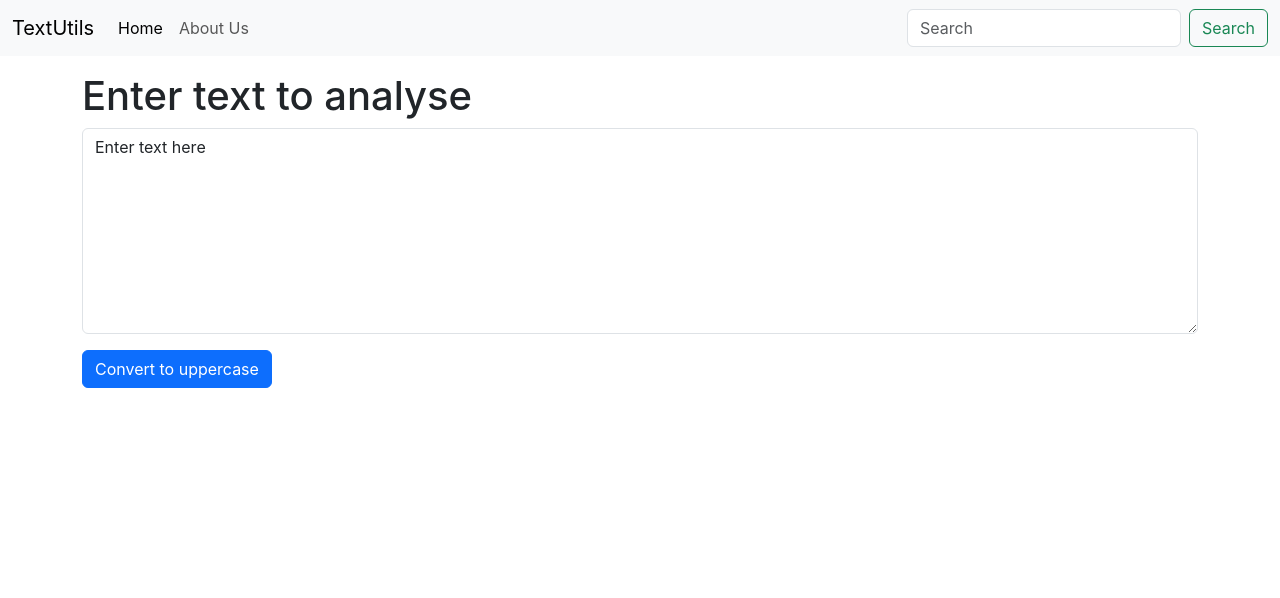
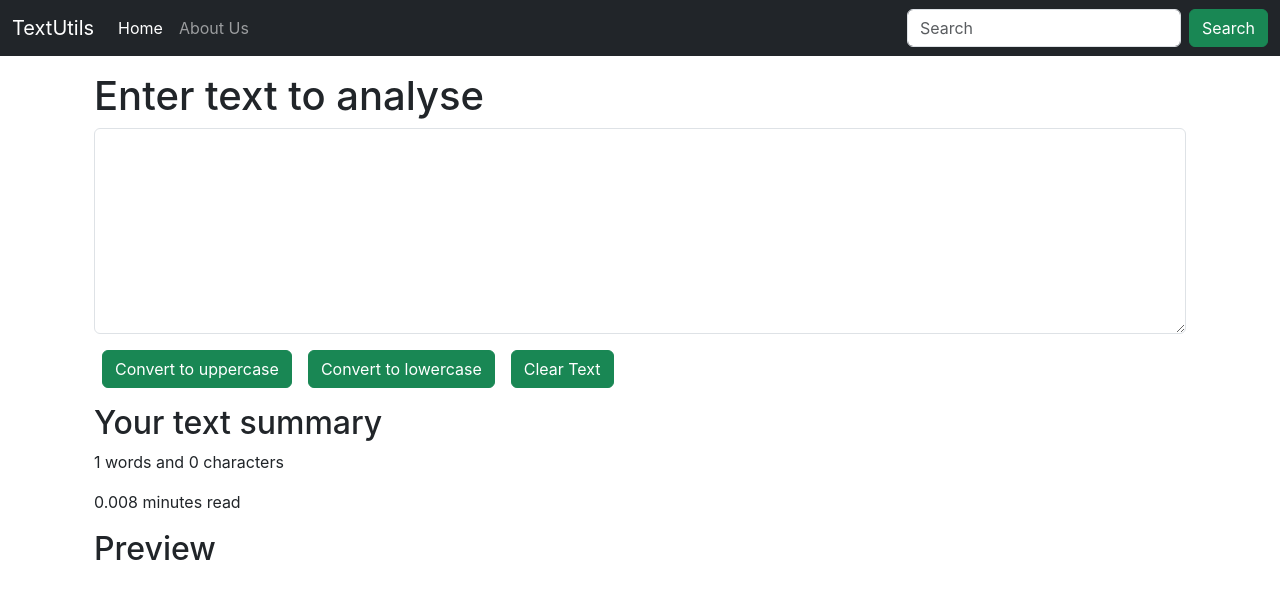
Before and after one commit to ayushigupta4/Learning-react, a React (Create React App) app: page / in a window 1280 px wide. Shown: the top 598 px of the page. Built offline with nearby package versions, Linux system fonts and the light colour scheme.

Commit message:
Add clear text feature

```diff
--- a/src/components/Navbar.js
+++ b/src/components/Navbar.js
@@ -5,7 +5,7 @@
 export default function Navbar(prop) {
   return (
     <div>
-      <nav className="navbar navbar-expand-lg bg-body-tertiary">
+      <nav className="navbar navbar-expand-lg navbar-dark bg-dark">
         <div className="container-fluid">
           <a className="navbar-brand" href="/">{prop.title}</a>
           <button className="navbar-toggler" type="button" data-bs-toggle="collapse" data-bs-target="#navbarSupportedContent" aria-controls="navbarSupportedContent" aria-expanded="false" aria-label="Toggle navigation">
@@ -23,7 +23,7 @@
             </ul>
             <form className="d-flex" role="search">
               <input className="form-control me-2" type="search" placeholder="Search" aria-label="Search"/>
-              <button className="btn btn-outline-success" type="submit">Search</button>
+              <button className="btn btn-success" type="submit">Search</button>
             </form>
           </div>
         </div>
--- a/src/components/TextForm.js
+++ b/src/components/TextForm.js
@@ -5,25 +5,45 @@
 export default function TextForm(props) {
 
     const handleUpClick = () => {
-        console.log("Uppercase was clicked" + text);
         let newText = text.toUpperCase();
         setText(newText);
     }
 
+    const handleLoClick = () => {
+        let newText = text.toLowerCase();
+        setText(newText);
+    }
+
+    const clearText = () => {
+        let newText = "";
+        setText(newText);
+    }
+
     const handleOnChange = (event) => {
-        console.log("OnChange");
+        //console.log("OnChange");
         setText(event.target.value);
     }
 
-    const[text, setText] = useState("Enter text here");
+    const[text, setText] = useState("");
     //setText("Write text here");
     return (
-        <div>
-            <div className="mb-3">
+        <>
+            <div className='container'>
                 <h1>{props.heading}</h1>
-                <textarea className="form-control" value={text} onChange={handleOnChange} id="myBox" rows="8"></textarea>
+                <div className="mb-3">
+                    <textarea className="form-control" value={text} onChange={handleOnChange} id="myBox" rows="8"></textarea>
+                </div>
+                <button className="btn btn-success mx-2" onClick={handleUpClick}>Convert to uppercase</button>
+                <button className="btn btn-success mx-2" onClick={handleLoClick}>Convert to lowercase</button>
+                <button className="btn btn-success mx-2" onClick={clearText}>Clear Text</button>
             </div>
-            <button className="btn btn-primary" onClick={handleUpClick}>Convert to uppercase</button>
-        </div>
+            <div className="container my-3">
+                <h2>Your text summary</h2>
+                <p>{text.split(" ").length} words and {text.length} characters</p>
+                <p>{0.008 * text.split(" ").length} minutes read</p>
+                <h2>Preview</h2>
+                <p>{text}</p>
+            </div>
+        </>
   )
 }
```
